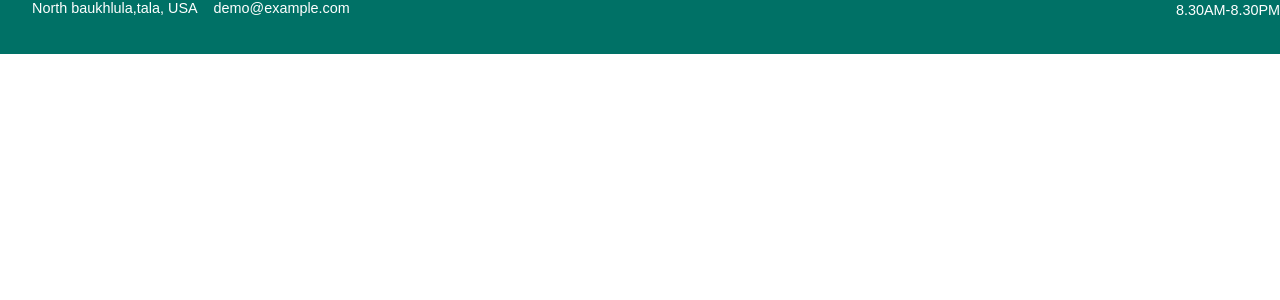
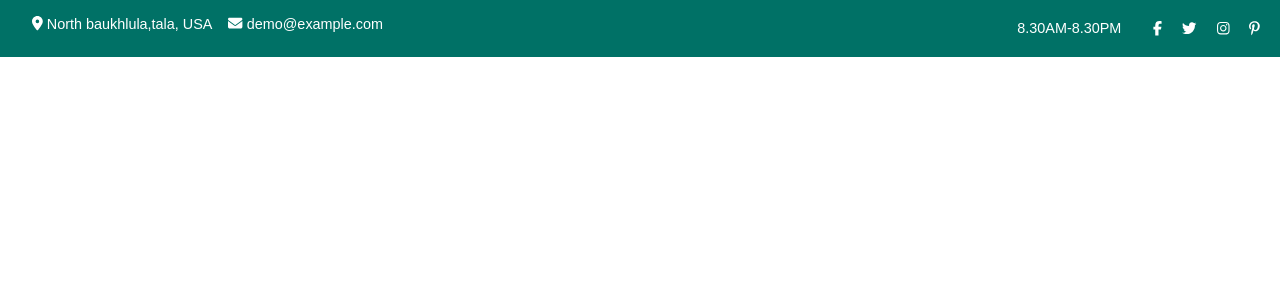
Before and after one commit to Flopiras/proj-html-vuejs, a Vue app: page / in a window 1280 px wide. Shown: the top 300 px of the page. Built offline with nearby package versions, Linux system fonts and the light colour scheme.

Commit message:
edit HeaderTop

```diff
--- a/src/components/header/HeaderTop.vue
+++ b/src/components/header/HeaderTop.vue
@@ -1,25 +1,42 @@
+<script>
+</script>
+
 <template>
     <div class="top-header">
-        <div class="containier d-flex justify-content-between">
+        <div class="containier d-flex justify-content-between pt-3">
             <!-- indirizzi -->
             <div class="address">
                 <ul>
                     <li>
+                        <FontAwesomeIcon icon="location-dot" class="me-1" />
                         <h6>North baukhlula,tala, USA</h6>
                     </li>
                     <li>
+                        <FontAwesomeIcon icon="envelope" class="me-1" />
+
                         <h6>demo@example.com</h6>
                     </li>
 
                 </ul>
             </div>
-            <div>
+            <div class="d-flex align-items-center">
                 <div class="hours">
                     <p>8.30AM-8.30PM</p>
                 </div>
                 <div class="social">
                     <ul>
-                        <li></li>
+                        <li>
+                            <FontAwesomeIcon icon="fa-brands fa-facebook-f" class=" me-1" />
+                        </li>
+                        <li>
+                            <FontAwesomeIcon icon="fa-brands fa-twitter" class="me-1" />
+                        </li>
+                        <li>
+                            <FontAwesomeIcon icon="fa-brands fa-instagram" class="me-1" />
+                        </li>
+                        <li>
+                            <FontAwesomeIcon icon="fa-brands fa-pinterest-p" class="me-1" />
+                        </li>
                     </ul>
                 </div>
             </div>
@@ -46,6 +63,8 @@ ul {
     display: flex;
 
     li {
+
+        display: flex;
         margin-right: 1rem;
     }
 }
```
